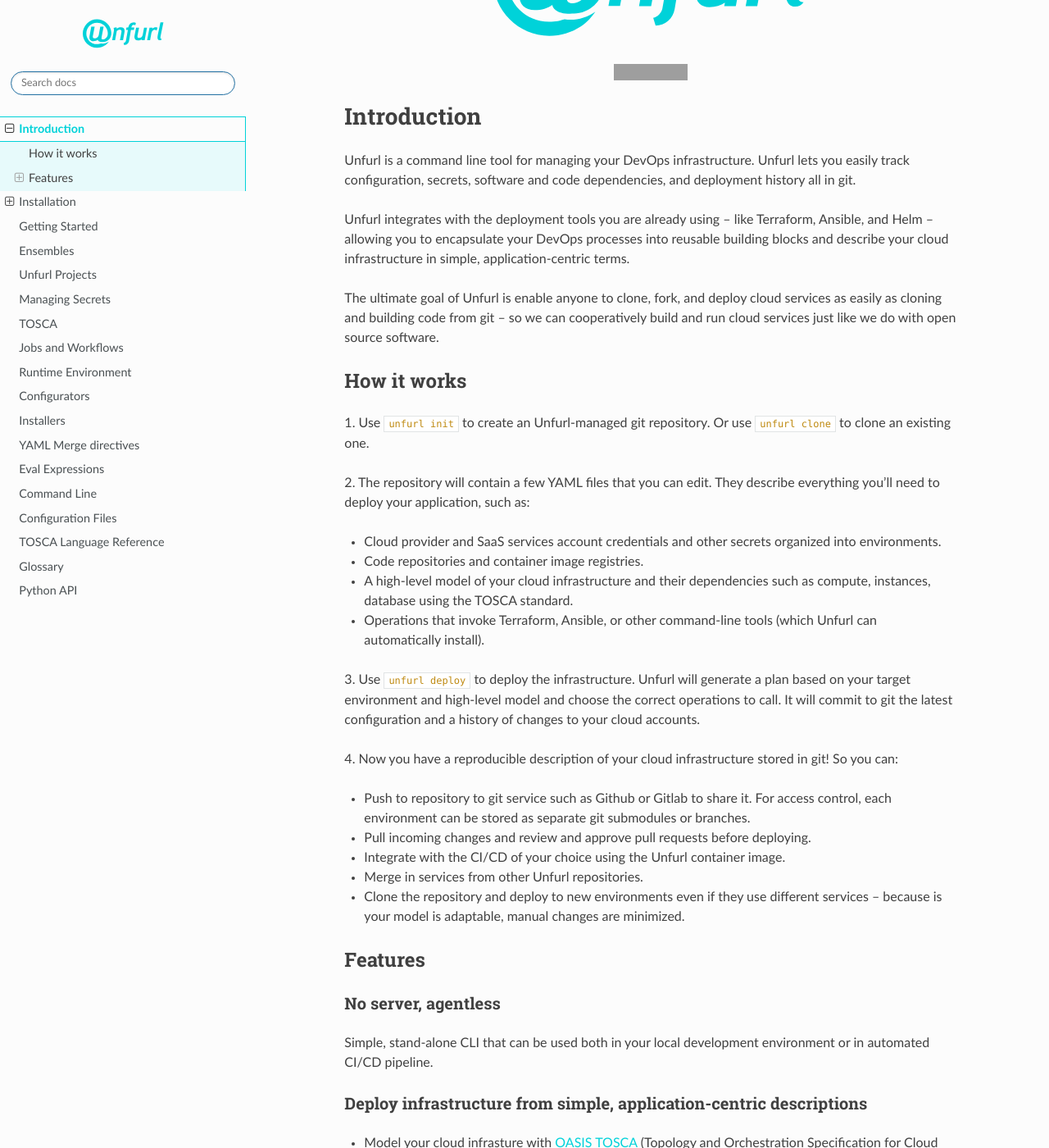
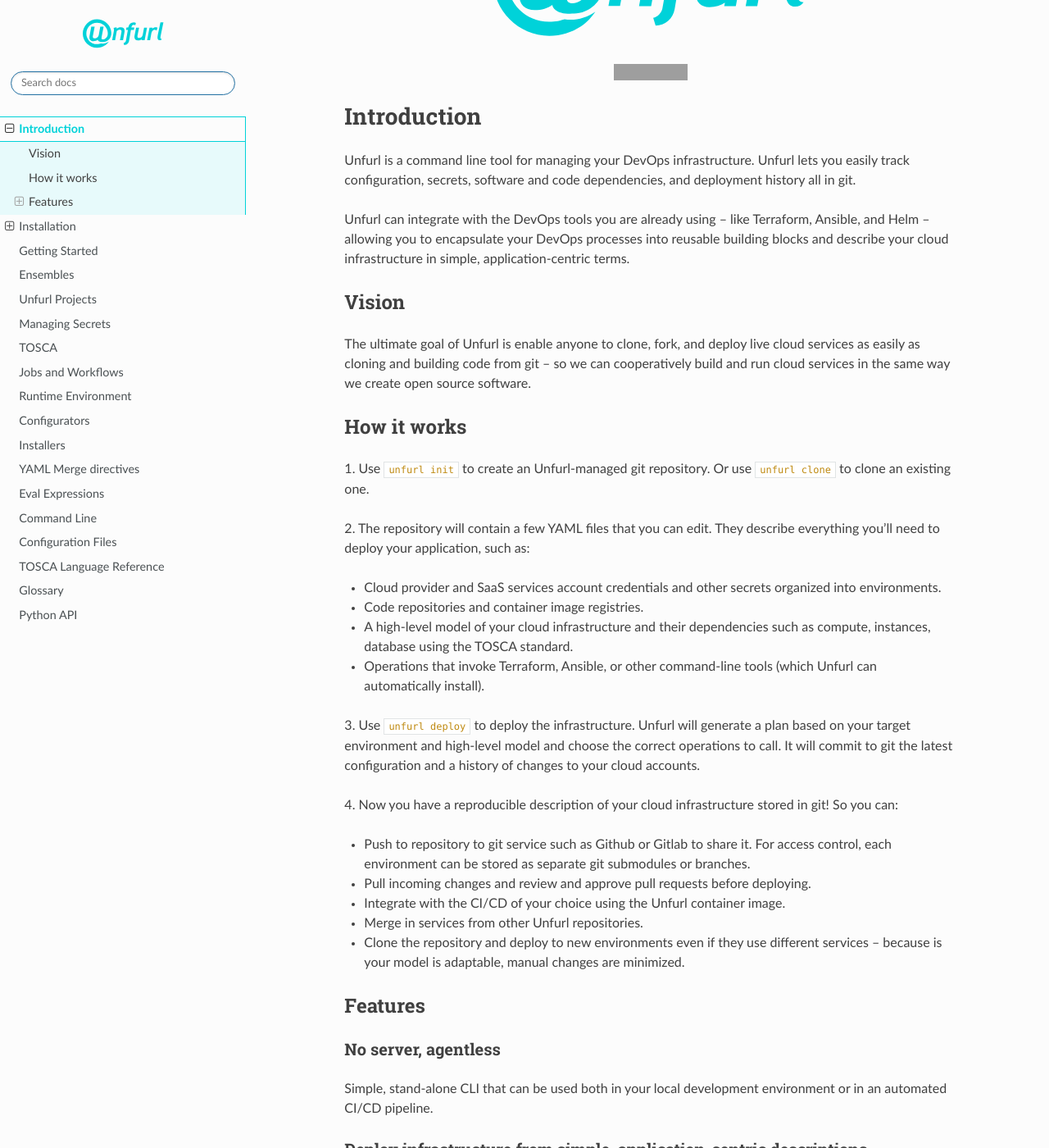
Before and after one commit to onecommons/unfurl_site, a Jekyll site: the page docs/README.html, which Jekyll copies as it is, in a window 1280 px wide and 1400 px high, scrolled down 203 px. Shown: the whole window at 82% size. Built offline with Jekyll 4.4.1, drawn with Linux system fonts in a browser that asks for light colours; some of the changed text lies outside the part shown; grey boxes are pictures that could not be loaded.

Commit message:
latest docs

```diff
--- a/docs/README.html
+++ b/docs/README.html
@@ -43,10 +43,11 @@
         </div><div class="wy-menu wy-menu-vertical" data-spy="affix" role="navigation" aria-label="Navigation menu">
               <ul class="current">
 <li class="toctree-l1 current"><a class="current reference internal" href="#">Introduction</a><ul>
+<li class="toctree-l2"><a class="reference internal" href="#vision">Vision</a></li>
 <li class="toctree-l2"><a class="reference internal" href="#how-it-works">How it works</a></li>
 <li class="toctree-l2"><a class="reference internal" href="#features">Features</a><ul>
-<li class="toctree-l3"><a class="reference internal" href="#no-server-agentless"><strong>No server, agentless</strong></a></li>
-<li class="toctree-l3"><a class="reference internal" href="#deploy-infrastructure-from-simple-application-centric-descriptions"><strong>Deploy</strong> infrastructure from simple, application-centric descriptions</a></li>
+<li class="toctree-l3"><a class="reference internal" href="#no-server-agentless">No server, agentless</a></li>
+<li class="toctree-l3"><a class="reference internal" href="#deploy-infrastructure-from-simple-application-centric-descriptions">Deploy infrastructure from simple, application-centric descriptions</a></li>
 <li class="toctree-l3"><a class="reference internal" href="#integrates-with-the-devops-tools-you-are-already-using">Integrates with the DevOps tools you are already using</a></li>
 <li class="toctree-l3"><a class="reference internal" href="#developer-friendly-state-management">Developer-friendly state management</a></li>
 <li class="toctree-l3"><a class="reference internal" href="#zero-installation">Zero installation</a></li>
@@ -116,8 +117,11 @@
 <section class="tex2jax_ignore mathjax_ignore" id="introduction">
 <h1>Introduction<a class="headerlink" href="#introduction" title="Permalink to this headline"></a></h1>
 <p>Unfurl is a command line tool for managing your DevOps infrastructure. Unfurl lets you easily track configuration, secrets, software and code dependencies, and deployment history all in git.</p>
-<p>Unfurl integrates with the deployment tools you are already using – like Terraform, Ansible, and Helm – allowing you to encapsulate your DevOps processes into reusable building blocks and describe your cloud infrastructure in simple, application-centric terms.</p>
-<p>The ultimate goal of Unfurl is enable anyone to clone, fork, and deploy cloud services as easily as cloning and building code from git – so we can cooperatively build and run cloud services just like we do with open source software.</p>
+<p>Unfurl can integrate with the DevOps tools you are already using – like Terraform, Ansible, and Helm – allowing you to encapsulate your DevOps processes into reusable building blocks and describe your cloud infrastructure in simple, application-centric terms.</p>
+<section id="vision">
+<h2>Vision<a class="headerlink" href="#vision" title="Permalink to this headline"></a></h2>
+<p>The ultimate goal of Unfurl is enable anyone to clone, fork, and deploy live cloud services as easily as cloning and building code from git – so we can cooperatively build and run cloud services in the same way we create open source software.</p>
+</section>
 <section id="how-it-works">
 <h2>How it works<a class="headerlink" href="#how-it-works" title="Permalink to this headline"></a></h2>
 <p>1. Use <code class="docutils literal notranslate"><span class="pre">unfurl</span> <span class="pre">init</span></code> to create an Unfurl-managed git repository. Or use <code class="docutils literal notranslate"><span class="pre">unfurl</span> <span class="pre">clone</span></code> to clone an existing one.</p>
@@ -141,11 +145,11 @@
 <section id="features">
 <h2>Features<a class="headerlink" href="#features" title="Permalink to this headline"></a></h2>
 <section id="no-server-agentless">
-<h3><strong>No server, agentless</strong><a class="headerlink" href="#no-server-agentless" title="Permalink to this headline"></a></h3>
-<p>Simple, stand-alone CLI that can be used both in your local development environment or in automated CI/CD pipeline.</p>
+<h3>No server, agentless<a class="headerlink" href="#no-server-agentless" title="Permalink to this headline"></a></h3>
+<p>Simple, stand-alone CLI that can be used both in your local development environment or in an automated CI/CD pipeline.</p>
 </section>
 <section id="deploy-infrastructure-from-simple-application-centric-descriptions">
-<h3><strong>Deploy</strong> infrastructure from simple, application-centric descriptions<a class="headerlink" href="#deploy-infrastructure-from-simple-application-centric-descriptions" title="Permalink to this headline"></a></h3>
+<h3>Deploy infrastructure from simple, application-centric descriptions<a class="headerlink" href="#deploy-infrastructure-from-simple-application-centric-descriptions" title="Permalink to this headline"></a></h3>
 <ul class="simple">
 <li><p>Model your cloud infrasture with <a class="reference external" href="https://www.oasis-open.org/committees/tc_home.php?wg_abbrev=tosca">OASIS TOSCA</a> (Topology and Orchestration Specification for Cloud Applications) standard YAML vocabulary.</p></li>
 <li><p>Import reusable and adaptable components or build (and publish) your own.</p></li>
@@ -160,8 +164,8 @@
 <ul class="simple">
 <li><p>Includes out-of-the box support for:</p>
 <ul>
-<li><p>Terraform</p></li>
-<li><p>Ansible</p></li>
+<li><p><a class="reference external" href="https://unfurl.run/docs/configurators.html#terraform">Terraform</a></p></li>
+<li><p><a class="reference external" href="https://unfurl.run/docs/configurators.html#ansible">Ansible</a></p></li>
 <li><p><a class="reference external" href="https://unfurl.run/docs/configurators.html#shell">shell</a></p></li>
 <li><p><a class="reference external" href="https://unfurl.run/docs/configurators.html#helm">Helm</a></p></li>
 <li><p><a class="reference external" href="https://unfurl.run/docs/configurators.html#dns">Octodns</a></p></li>
@@ -210,7 +214,7 @@
 <h3>“Day Two” Operations<a class="headerlink" href="#day-two-operations" title="Permalink to this headline"></a></h3>
 <ul class="simple">
 <li><p>Check, discover and repair commands</p></li>
-<li><p>Define your own workflows for maintenance tasks like backup and restore</p></li>
+<li><p>Define your own workflows for maintenance tasks like backup and restore.</p></li>
 </ul>
 </section>
 </section>
@@ -283,7 +287,7 @@
 <p>Unfurl is in early stages of development and should not be used in production. In particular be mindful of these limitations:</p>
 <ul class="simple">
 <li><p>Locking to prevent multiple instances of Unfurl running at the same time from modifying the same resources is only implemented locally.</p></li>
-<li><p>Incremental updates are only partially implemented. You can incrementally update an ensemble by explicitly limit jobs with the <code class="docutils literal notranslate"><span class="pre">--force</span></code> and <code class="docutils literal notranslate"><span class="pre">--instance</span></code> <a class="reference external" href="https://unfurl.run/docs/cli.html#unfurl-deploy">command line options</a>.</p></li>
+<li><p>Incremental updates are only partially implemented. You can incrementally update an ensemble by explicitly limiting jobs with the <code class="docutils literal notranslate"><span class="pre">--force</span></code> and <code class="docutils literal notranslate"><span class="pre">--instance</span></code> <a class="reference external" href="https://unfurl.run/docs/cli.html#unfurl-deploy">command line options</a>.</p></li>
 <li><p>Google Cloud SDK <a class="reference external" href="https://issuetracker.google.com/issues/202172882?pli=1">doesn’t yet work</a> with Python 3.10.</p></li>
 </ul>
 </section>
--- a/docs/_static/custom.js
+++ b/docs/_static/custom.js
@@ -1,5 +1,5 @@
 if (location.protocol != 'file:') {
   jQuery(function() {
-      jQuery(".wy-side-nav-search a[href='index.html']").attr('href', '/');
+      jQuery(".wy-side-nav-search a").attr('href', '/');
   })
 }
--- a/docs/genindex.html
+++ b/docs/genindex.html
@@ -879,6 +879,8 @@
 </li>
       <li><a href="api.html#unfurl.localenv.LocalEnv.get_local_instance">get_local_instance() (unfurl.localenv.LocalEnv method)</a>
 </li>
+      <li><a href="api.html#unfurl.localenv.Project.get_managed_project">get_managed_project() (unfurl.localenv.Project method)</a>
+</li>
       <li><a href="api.html#unfurl.localenv.LocalEnv.get_manifest">get_manifest() (unfurl.localenv.LocalEnv method)</a>
 </li>
       <li><a href="api.html#unfurl.localenv.Project.get_manifest_path">get_manifest_path() (unfurl.localenv.Project method)</a>
@@ -1059,6 +1061,8 @@
 <h2 id="P">P</h2>
 <table style="width: 100%" class="indextable genindextable"><tr>
   <td style="width: 33%; vertical-align: top;"><ul>
+      <li><a href="api.html#unfurl.localenv.LocalEnv.parent">parent (unfurl.localenv.LocalEnv attribute)</a>
+</li>
       <li><a href="api.html#unfurl.support.Status.pending">pending (unfurl.support.Status attribute)</a>
 </li>
       <li><a href="api.html#unfurl.support.Priority">Priority (class in unfurl.support)</a>
@@ -1066,6 +1070,8 @@
       <li><a href="api.html#unfurl.runtime.OperationalInstance.priority">priority (unfurl.runtime.OperationalInstance property)</a>
 </li>
       <li><a href="api.html#unfurl.localenv.Project">Project (class in unfurl.localenv)</a>
+</li>
+      <li><a href="api.html#unfurl.localenv.LocalEnv.project">project (unfurl.localenv.LocalEnv attribute)</a>
 </li>
       <li>
     PROJECT_FOLDER
--- a/docs/get-started-step-by-step.html
+++ b/docs/get-started-step-by-step.html
@@ -136,7 +136,7 @@
 <li><p>Declare shared and default resources. For example, if several project will use a pre-existing Kubernetes cluster, you could add a template that models it here. You can use the <code class="xref any docutils literal notranslate"><span class="pre">default</span> <span class="pre">directive</span></code> to indicate that template should only be used if it wasn’t already declared in the main project.</p></li>
 </ol>
 <p><code class="docutils literal notranslate"><span class="pre">~/.unfurl_home/ensemble.yaml</span></code> contains a template (<code class="docutils literal notranslate"><span class="pre">asdfBootstrap</span></code>) that will install
-local versions of the tools Unfurl’s <a class="reference internal" href="glossary.html#configurators"><span class="std std-ref">configurators</span></a> need (eg. asdf, Terraform, gcloud, and Helm)
+local versions of the tools Unfurl’s <a class="reference internal" href="configurators.html#configurators"><span class="std std-ref">configurators</span></a> need (eg. asdf, Terraform, gcloud, and Helm)
 It install these tools, run <code class="docutils literal notranslate"><span class="pre">unfurl</span> <span class="pre">deploy</span> <span class="pre">~/.unfurl_home</span></code>.</p>
 <div class="admonition tip">
 <p class="admonition-title">Tip</p>
--- a/docs/index.html
+++ b/docs/index.html
@@ -96,6 +96,7 @@
 <div class="toctree-wrapper compound">
 <ul>
 <li class="toctree-l1"><a class="reference internal" href="README.html">Introduction</a><ul>
+<li class="toctree-l2"><a class="reference internal" href="README.html#vision">Vision</a></li>
 <li class="toctree-l2"><a class="reference internal" href="README.html#how-it-works">How it works</a></li>
 <li class="toctree-l2"><a class="reference internal" href="README.html#features">Features</a></li>
 </ul>
--- a/docs/runtime.html
+++ b/docs/runtime.html
@@ -98,7 +98,7 @@
 <span id="runtime"></span><h1>Runtime Environment<a class="headerlink" href="#runtime-environment" title="Permalink to this headline"></a></h1>
 <section id="job-variables">
 <h2>Job Variables<a class="headerlink" href="#job-variables" title="Permalink to this headline"></a></h2>
-<p>When a task is being evaluated the following variables are available as an <a class="reference internal" href="glossary.html#eval-expressions"><span class="std std-ref">expression</span></a> variable or a jinja2 template variable.
+<p>When a task is being evaluated the following variables are available as an <a class="reference internal" href="expressions.html#eval-expressions"><span class="std std-ref">expression</span></a> variable or a jinja2 template variable.
 Instances are represented as a dictionary containing its properties and attributes and its <a class="reference internal" href="expressions.html#special-keys"><span class="std std-ref">Special keys</span></a>.</p>
 <blockquote>
 <div><dl class="field-list simple">
@@ -178,7 +178,7 @@
 must be, but instead is applied to any target node that matches the relationship type’s specification.</p>
 <p>Because credentials likely are specific to the user or machine running Unfurl
 you can define them with the <code class="docutils literal notranslate"><span class="pre">localhost</span></code> ensemble in <a class="reference internal" href="get-started-step-by-step.html#configure"><span class="std std-ref">.unfurl_home</span></a> and by default they will be imported into the current ensemble. This can be explicitly specified when importing an external ensemble using the <a class="reference internal" href="#connections"><span class="std std-ref">Connections</span></a> key as described in the <a class="reference internal" href="projects.html#external-ensembles"><span class="std std-ref">External ensembles</span></a> section.</p>
-<p>As described in <a class="reference internal" href="helloworld.html#getting-started"><span class="std std-ref">Getting started</span></a>, the <code class="docutils literal notranslate"><span class="pre">localhost</span></code> ensemble provides several connection relationship templates for connecting to the the most common cloud providers.</p>
+<p>As described in <a class="reference internal" href="get-started-step-by-step.html#getting-started"><span class="std std-ref">Getting Started</span></a>, the <code class="docutils literal notranslate"><span class="pre">localhost</span></code> ensemble provides several connection relationship templates for connecting to the the most common cloud providers.</p>
 <p>When Unfurl executes an operation it looks for relationship templates between the <code class="docutils literal notranslate"><span class="pre">OPERATION_HOST</span></code> and the node that the operation is targeting, including any connection relationship templates that apply. If those templates contain any environment variables they will be set otherwise they can be accessed through to variables:</p>
 <dl class="field-list simple">
 <dt class="field-odd">$connections</dt>
```
Also changed, not shown: docs/_sources/README.md.txt (+11 -9 lines), docs/api.html (+15 -0 lines), docs/searchindex.js, 1 other file.
